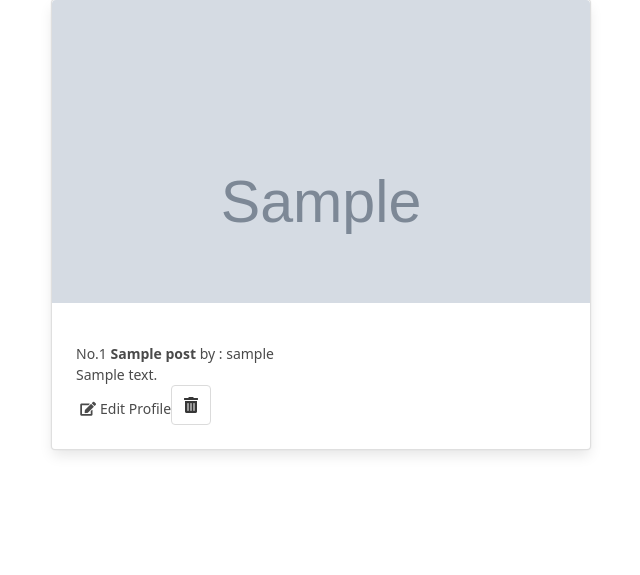
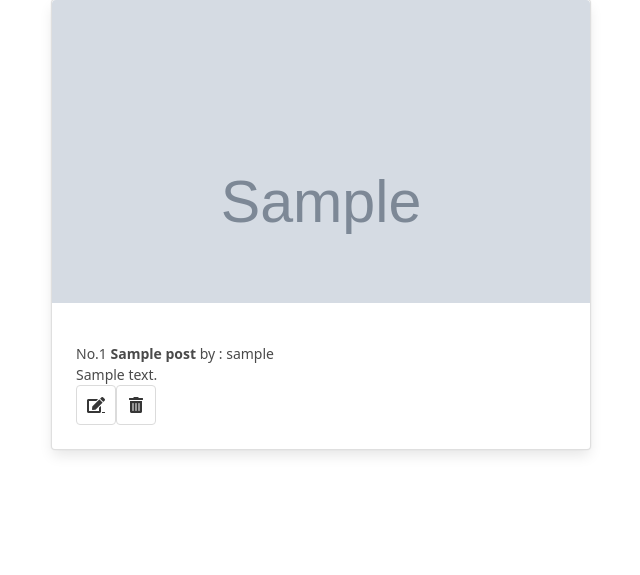
Before and after one commit to smithereens23nas/wayfarer, a Django app: page /posts/ in a window 1280 px wide. Shown: the part 141-716 px from the top of the page, without its empty margins (37-677 px from the left). Run offline with Django 4.2, Linux system fonts and the light colour scheme; tables that the repository leaves empty hold one stand-in row (values such as "Sample post"); grey boxes marked "Sample" are stand-in pictures.

Commit message:
del/update

```diff
--- a/main_app/templates/post_list.html
+++ b/main_app/templates/post_list.html
@@ -19,17 +19,26 @@
                         <div class="content">
                             <span>No.{{forloop.counter}}</span>
                             <span><b>{{post.title}}</b> by : {{post.author}}</span>
-                            <div>{{post.body}}</div><div class="buttons">
+                            <div>{{post.body}}</div>
+                                    <div class="buttons">
+
+                                        <a href="{% url 'edit_post' %}" class="button is-outline">
+                                            <span class="icon">
+                                            <i class="fas fa-edit"> </i>
+                                        </span>
+                                        </a>
+
+
 
                                       <span class="icon">
-                                        <i class="fas fa-edit"></i>
-                                      </span>Edit Profile
+                                        <a href="{% url 'delete_post' %}" class="button is-outline">
+                                            <span class="icon">
+                                                <i class="fas fa-trash-alt"></i>
+                                            </span>
+
                                     </a>
-                                    <a href="{% url 'delete_post' %}" class="button is-outline">
-                                      <span class="icon">
-                                        <i class="fas fa-trash-alt"></i>
                                       </span>
-                                  </a>
+
                               </div>
 
                         </div>
--- a/main_app/urls.py
+++ b/main_app/urls.py
@@ -10,5 +10,6 @@ urlpatterns = [
     path('profile/<int:pk>/delete/', views.ProfileDelete.as_view(), name='profile_delete'),
     path('posts/', views.PostList.as_view(), name='post_list'),
     path('posts/new/', views.AddPostView.as_view(), name='add_post'),
+    path('posts/edit', views.PostEdit.as_view(), name='edit_post'),
     path('posts/delete', views.PostDelete.as_view(), name='delete_post')
 ]
```
